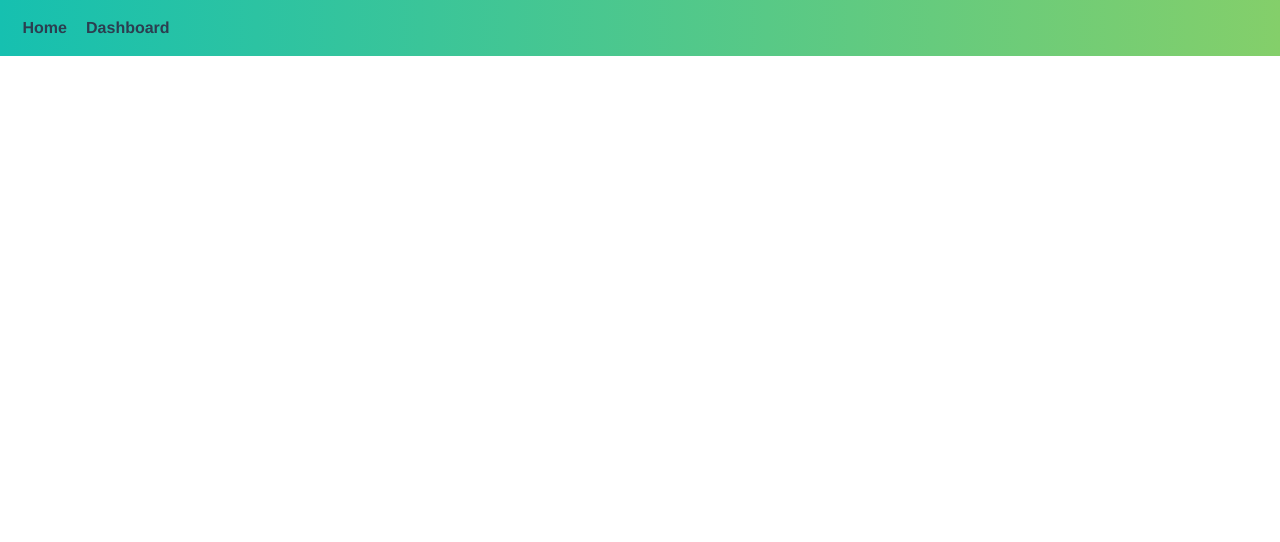
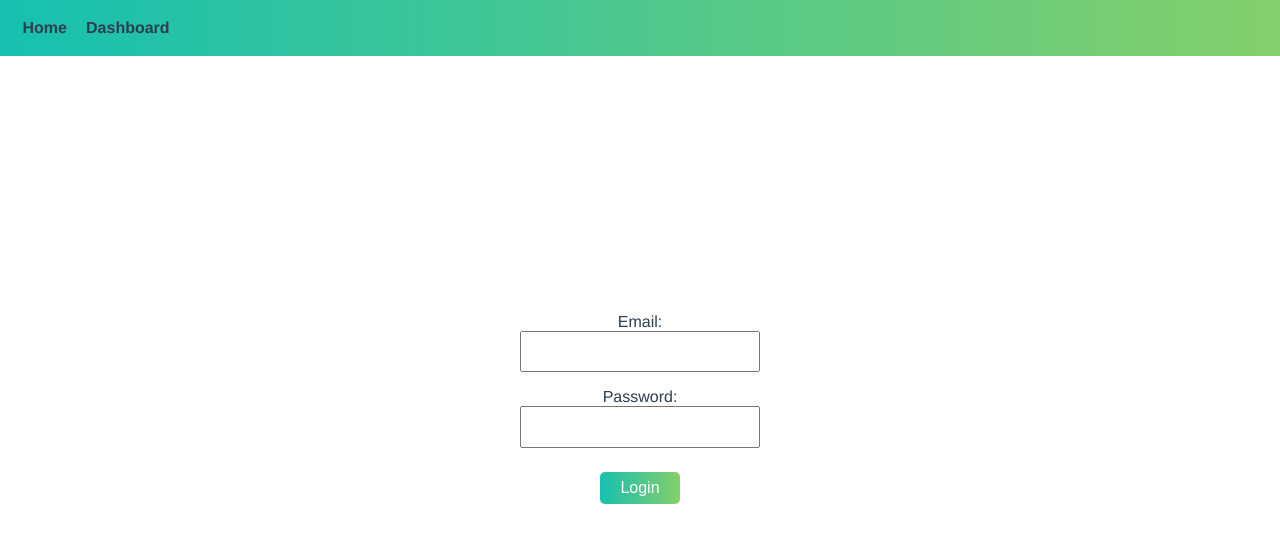
Before and after one commit to Bek85/token-based-auth-vue, a Vue app: page /login in a window 1280 px wide. Shown: the top 542 px of the page. Built offline with nearby package versions, Linux system fonts and the light colour scheme.

Commit message:
create user login flow

```diff
--- a/src/router.js
+++ b/src/router.js
@@ -23,6 +23,11 @@ const router = new Router({
       path: '/register',
       name: 'register',
       component: () => import('@/views/RegisterUser.vue')
+    },
+    {
+      path: '/login',
+      name: 'login',
+      component: () => import('@/views/LoginUser.vue')
     }
   ]
 })
--- a/src/store.js
+++ b/src/store.js
@@ -9,7 +9,7 @@ export default new Vuex.Store({
     user: JSON.parse(localStorage.getItem('user')) || null
   },
   mutations: {
-    SET_USER_DATA(state, userData) {
+    SET_USER_DATA (state, userData) {
       state.user = userData
       localStorage.setItem('user', JSON.stringify(userData))
       axios.defaults.headers.common['Authorization'] = `Bearer ${
@@ -18,9 +18,16 @@ export default new Vuex.Store({
     }
   },
   actions: {
-    async register({ commit }, credentials) {
+    async register ({ commit }, credentials) {
       const { data } = await axios.post(
         'http://localhost:3000/register',
+        credentials
+      )
+      commit('SET_USER_DATA', data)
+    },
+    async login ({ commit }, credentials) {
+      const { data } = await axios.post(
+        'http://localhost:3000/login',
         credentials
       )
       commit('SET_USER_DATA', data)
--- /dev/null
+++ b/src/views/LoginUser.vue
@@ -0,0 +1,36 @@
+<template>
+  <div>
+    <form @submit.prevent="login">
+      <label for="email"> Email: </label>
+      <input v-model="email" type="email" name="email" value />
+
+      <label for="password"> Password: </label>
+      <input v-model="password" type="password" name="password" value />
+
+      <button type="submit" name="button">Login</button>
+    </form>
+  </div>
+</template>
+
+<script>
+export default {
+  data() {
+    return {
+      email: '',
+      password: '',
+    }
+  },
+  methods: {
+    login() {
+      this.$store
+        .dispatch('login', {
+          email: this.email,
+          password: this.password,
+        })
+        .then(() => {
+          this.$router.push({ name: 'dashboard' })
+        })
+    },
+  },
+}
+</script>
```
